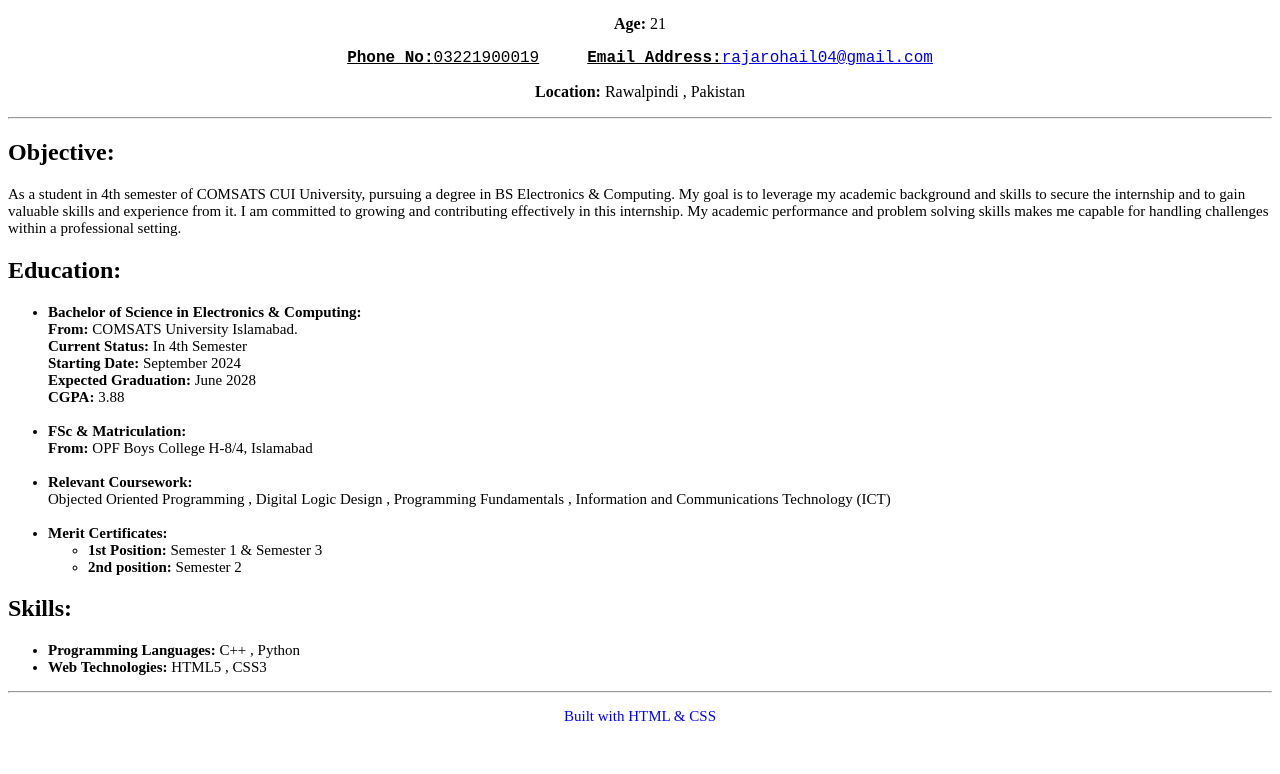
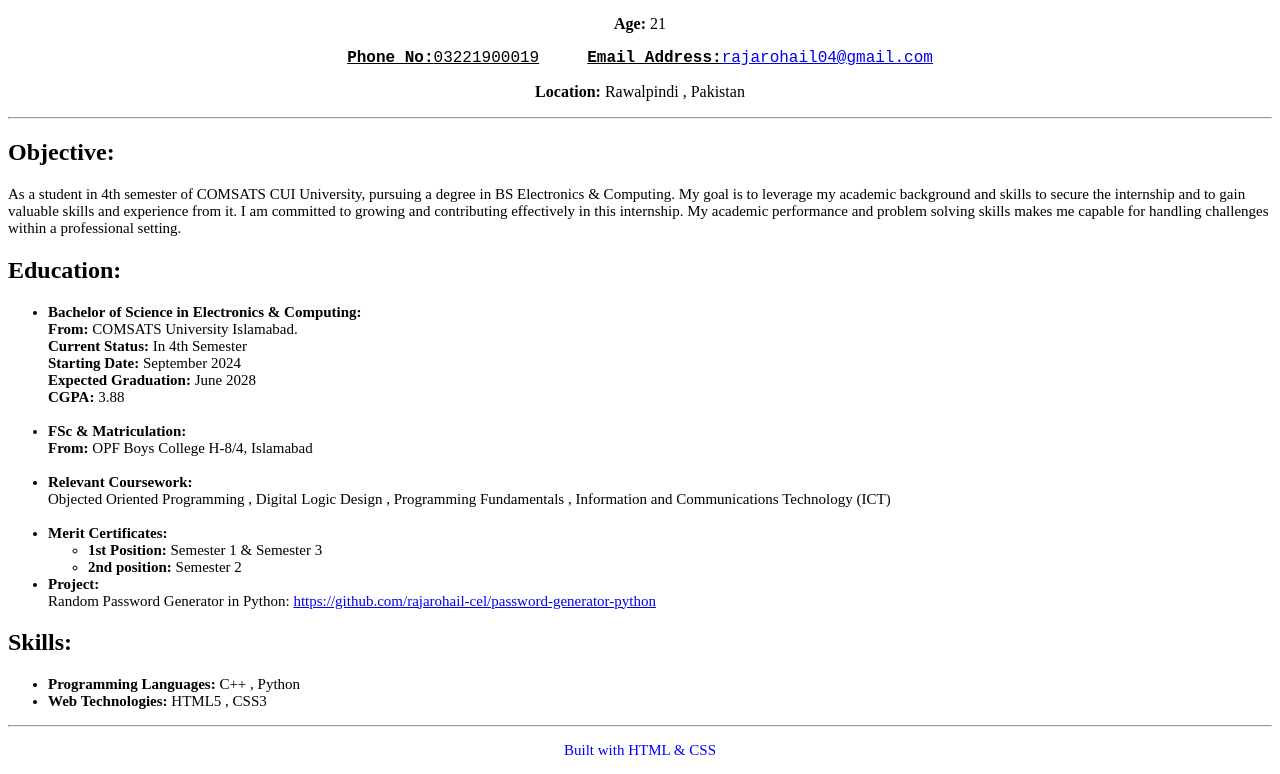
Before and after one commit to rajarohail-cel/portfolio, a plain HTML site: page index.html in a window 1280 px wide. Shown: the part 309-1083 px from the top of the page. Before the commit the page ends 1049 px from the top, so only its background shows below. Drawn offline with Linux system fonts and the light colour scheme.

Commit message:
Update index.html

```diff
--- a/index.html
+++ b/index.html
@@ -34,6 +34,7 @@
                 <li><b>1st Position:</b> Semester 1 & Semester 3</li>
                 <li><b>2nd position:</b> Semester 2</li>
             </ul></li>
+            <li><b>Project:</b><br> Random Password Generator in Python: <a target="_blank" href="https://github.com/rajarohail-cel/password-generator-python">https://github.com/rajarohail-cel/password-generator-python</a></li>
         </ul>
         <h2>Skills:</h2>
         <ul style="font-size:15px">
```
